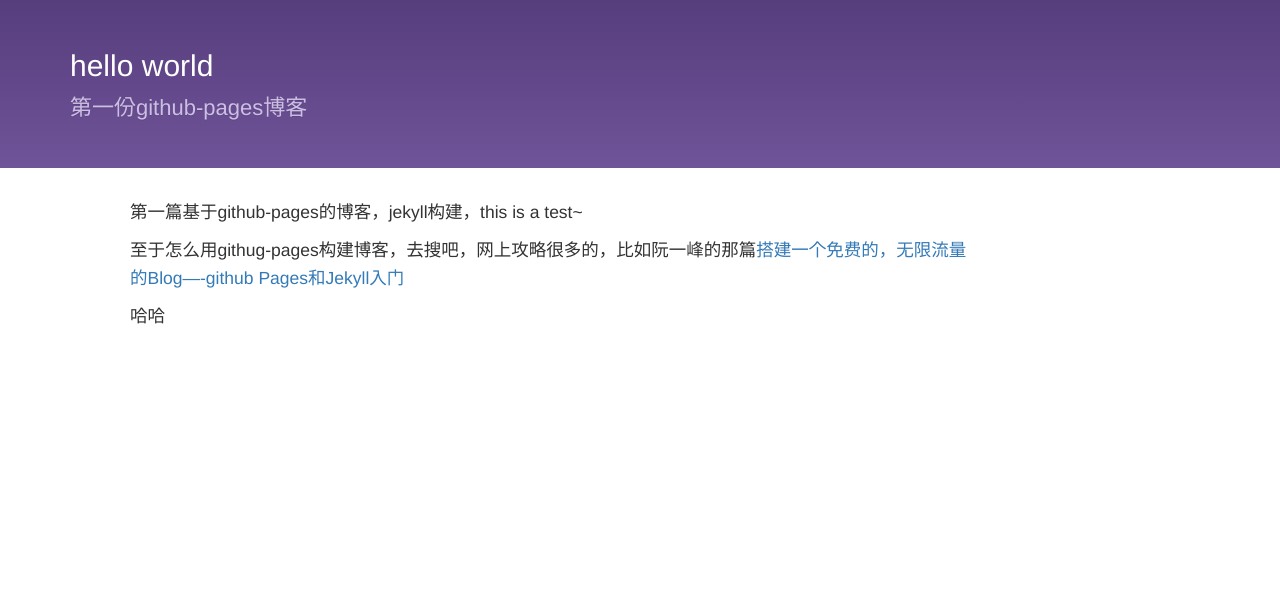
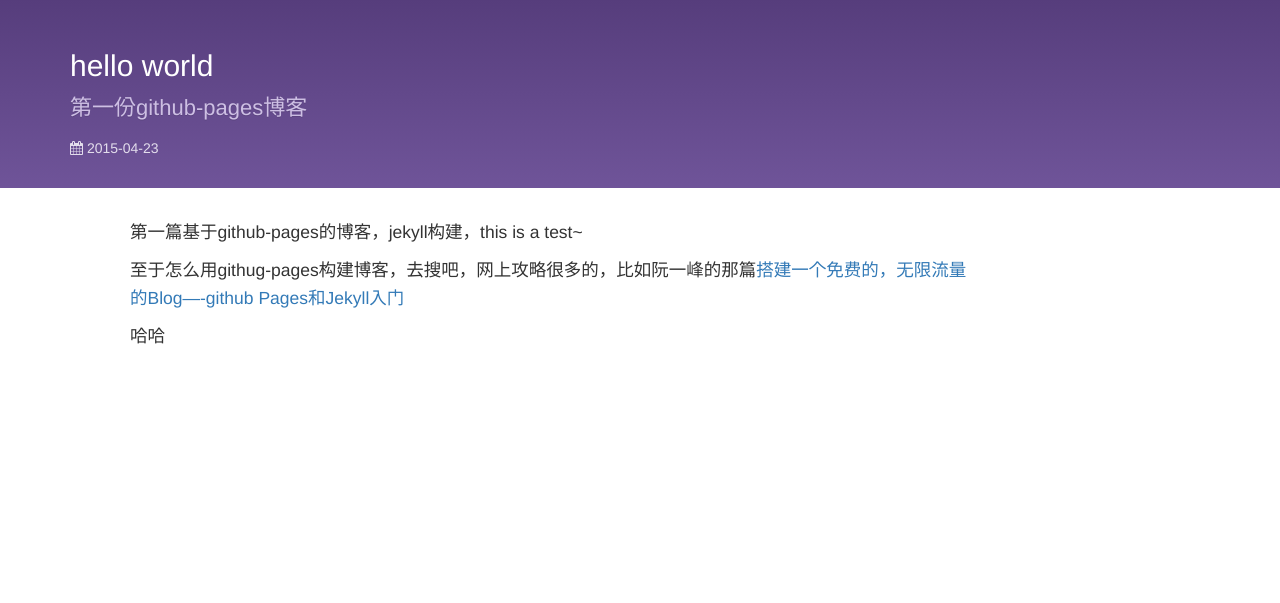
Before and after one commit to qishibo/qishibo.github.io, a Jekyll site: the page built from _posts/2015-04-23-hello-world.md, in a window 1280 px wide. Shown: the part 153-756 px from the top of the page. Built offline with Jekyll 4.4.1, drawn with Linux system fonts in a browser that asks for light colours; nearby versions of some CDN libraries; grey boxes are pictures that could not be loaded.

Commit message:
post add date

```diff
--- a/_layouts/post.html
+++ b/_layouts/post.html
@@ -26,6 +26,9 @@ layout: default
         color: #cdbfe3;
         text-shadow: 0 1px 0 rgba(0,0,0,.1);
     }
+    .qii-top-desc .post-date{
+        color: #e3ddec;
+    }
 
 
     .qii-post-content{
@@ -40,6 +43,11 @@ layout: default
         <div class="container">
             <h2 class="post-title">{{ page.title }}</h2>
             <p class="post-desc">{{ page.description}}</p>
+            <span class="post-date">
+                <i class="fa fa-calendar" aria-hidden="true"></i>
+                <!-- <span class="glyphicon glyphicon-calendar" aria-hidden="true"></span> -->
+                <span>{{ page.date | date: '%Y-%m-%d' }}</span>
+            </span>
         </div>
     </div>
 </header>
```
